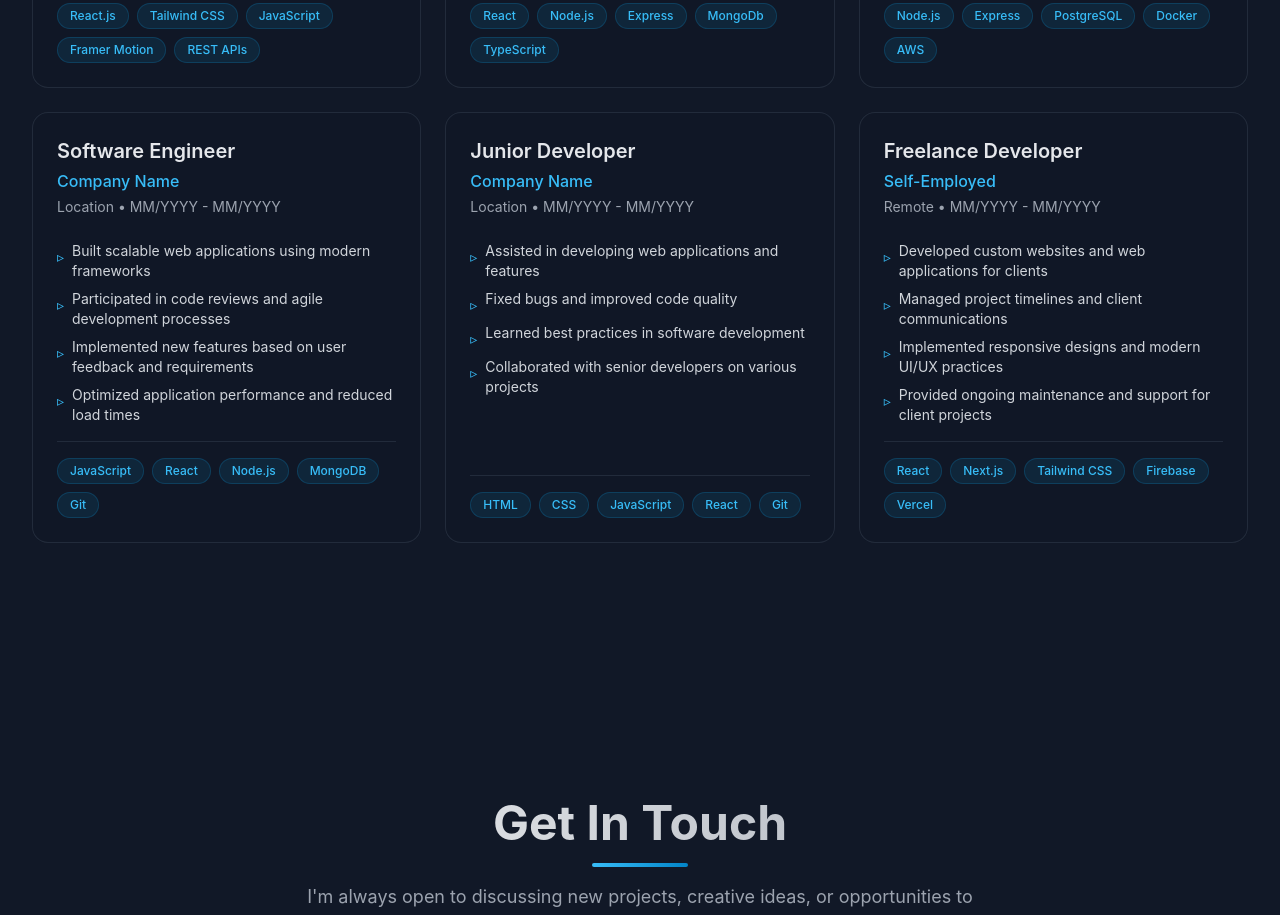
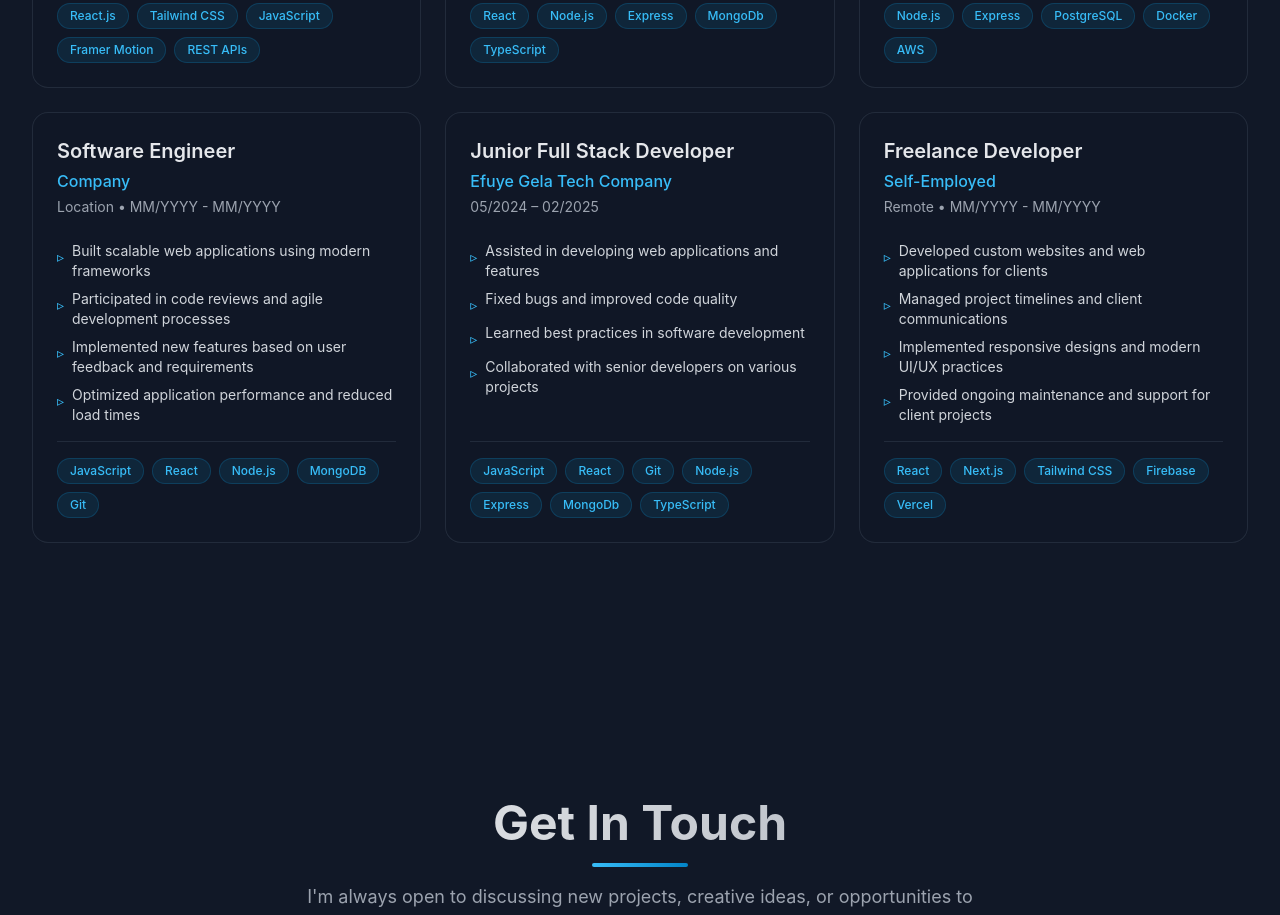
Before and after one commit to birukhabte/MyPersonalPortfolio, a React (Vite) app: page / in a window 1280 px wide. Shown: the part 5020-5935 px from the top of the page. Built offline with nearby package versions, Linux system fonts and the light colour scheme.

Commit message:
skills added

```diff
--- a/src/components/Experience.tsx
+++ b/src/components/Experience.tsx
@@ -61,7 +61,7 @@ const experienceItems: TimelineItem[] = [
   {
     id: 4,
     title: 'Software Engineer',
-    company: 'Company Name',
+    company: 'Company ',
     location: 'Location',
     period: 'MM/YYYY - MM/YYYY',
     description: [
@@ -74,17 +74,17 @@ const experienceItems: TimelineItem[] = [
   },
   {
     id: 5,
-    title: 'Junior Developer',
-    company: 'Company Name',
-    location: 'Location',
-    period: 'MM/YYYY - MM/YYYY',
+    title: 'Junior Full Stack Developer',
+    company: 'Efuye Gela Tech Company',
+    location: '',
+    period: '05/2024 – 02/2025',
     description: [
       'Assisted in developing web applications and features',
       'Fixed bugs and improved code quality',
       'Learned best practices in software development',
       'Collaborated with senior developers on various projects',
     ],
-    skills: ['HTML', 'CSS', 'JavaScript', 'React', 'Git'],
+    skills: ['JavaScript', 'React', 'Git', 'Node.js', 'Express', 'MongoDb', 'TypeScript'],
   },
   {
     id: 6,
```
